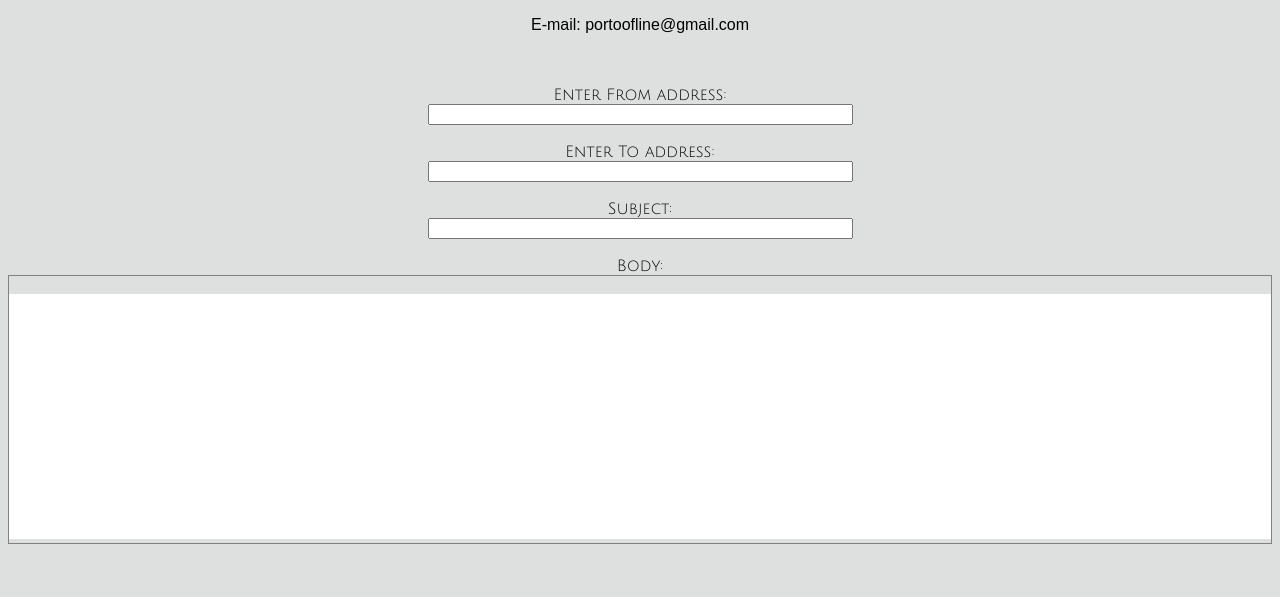
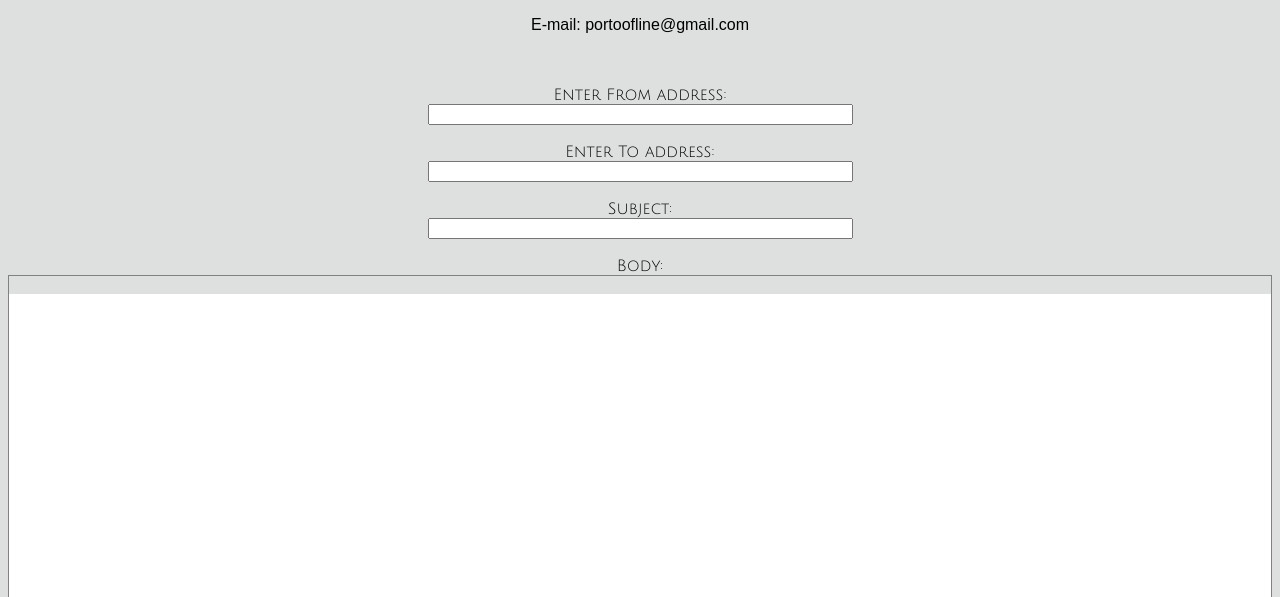
Before and after one commit to abhijithpoojary/Fake-Mail, a website: page index.html in a window 1280 px wide. Shown: the part 184-781 px from the top of the page. Drawn offline with nearby package versions, Linux system fonts and the light colour scheme; a web font is replaced by a local one.

```diff
--- a/index.html
+++ b/index.html
@@ -35,7 +35,7 @@
 
             <label for="body">Body:</label>
             <div class="container">
-                <textarea class="text" type="text" id="body" cols="50" rows="15"></textarea>
+                <textarea class="text" type="text" id="body" cols="70" rows="20"></textarea>
             </div>
 
 
```
